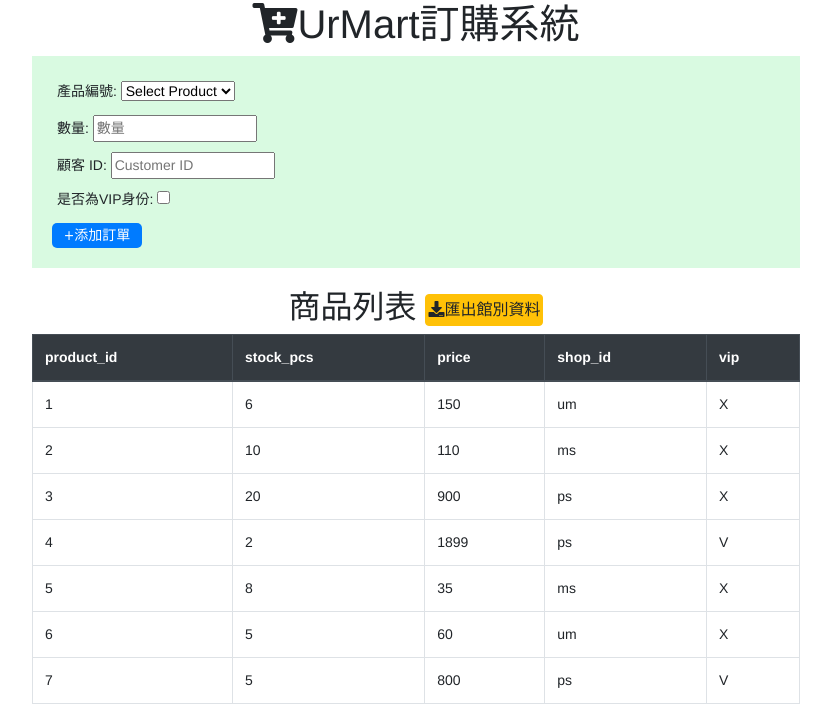
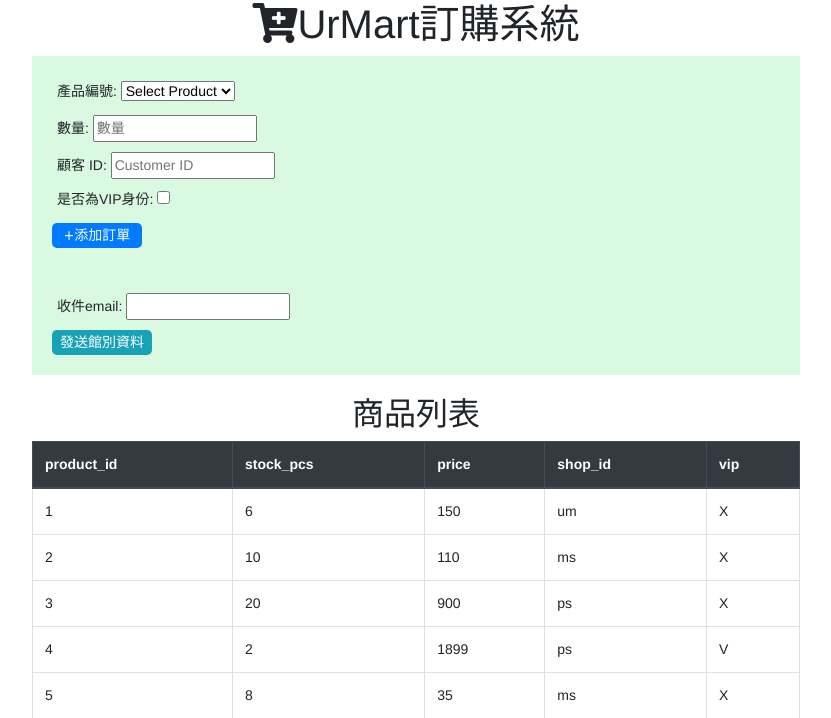
Before and after one commit to nicehorse06/django-shop-order-demo, a Django app: page / in a window 1280 px wide. Shown: the top 718 px of the page, without its empty margins (224-1055 px from the left). Run offline with Django 3.2, Linux system fonts and the light colour scheme; data comes from the database, SQL or seed files in the repository; data that the repository does not hold is empty; some libraries are stand-ins or nearby versions.

Commit message:
新增郵件發送統計資料功能

```diff
--- a/shop_web/order_page/forms.py
+++ b/shop_web/order_page/forms.py
@@ -20,3 +20,7 @@ class OrderPostForm(forms.Form):
             choices_value.extend(Product.objects.values_list(
                 'product_id', 'product_id'))
             this_field.choices = choices_value
+
+
+class ShopEmailForm(forms.Form):
+    recipient_email = forms.EmailField(required=True, label=u'收件email')
--- a/shop_web/order_page/static/css/main.css
+++ b/shop_web/order_page/static/css/main.css
@@ -18,7 +18,7 @@ h2 {
 input[type=submit] {
     border-radius: 5px;
     border: 0;
-    width: 25px;
+    width: 90px;
     height:25px;
     font-family: Tahoma;
     color: #fff;
@@ -27,12 +27,18 @@ input[type=submit] {
 input[type=submit].add {
     background-color: #007bff;
     border-color: #007bff;
-    width: 90px;
 }
 
 input[type=submit].cancel {
     background-color: #dc3545;
     border-color: #dc3545;
+    width: 25px;
+}
+
+input[type=submit].email {
+    background-color: #17a2b8;
+    border-color: #17a2b8;
+    width: 100px;
 }
 
 form.order {
--- a/shop_web/order_page/templates/order.html
+++ b/shop_web/order_page/templates/order.html
@@ -23,11 +23,14 @@
     <input class='add' type="submit" value="+添加訂單">
 </form>
 
-<h2>商品列表
-    <a href="{% url 'order_page:csv_export'%}" class="btn btn-warning">
-        <span><i class="fas fa-download"></i>匯出館別資料</span>
-    </a>
-</h2>
+<form class="order" method="post">
+    {{ email_form.as_p }}
+    {% csrf_token %}
+    <input type="hidden" name="_method" value="email">
+    <input class='email' type="submit" value="發送館別資料">
+</form>
+
+<h2>商品列表</h2>
 <table class="table table-bordered">
     <thead class="thead-dark">
         <tr>
--- a/shop_web/order_page/urls.py
+++ b/shop_web/order_page/urls.py
@@ -1,8 +1,7 @@
 from django.urls import path
-from .views import OrderView, csv_export
+from .views import OrderView
 
 app_name = 'order_page'
 urlpatterns = [
     path('', OrderView.as_view(), name='order'),
-    path('csv_export/', csv_export, name='csv_export'),
 ]
--- a/shop_web/order_page/views.py
+++ b/shop_web/order_page/views.py
@@ -2,12 +2,12 @@ import csv
 from django.shortcuts import render
 from django.http import HttpResponse
 from django.views import View
-from celery import shared_task
 from django.db.models import Sum
 
 from shop_web.settings import system_name
-from .forms import OrderPostForm
+from .forms import OrderPostForm, ShopEmailForm
 from .models import Product, Order
+from .tasks import send_email
 
 
 def add_order_check(function):
@@ -45,17 +45,21 @@ class OrderView(View):
         self.info_message = ''
         self.error_message = ''
         self.form = OrderPostForm()
+        self.email_form = ShopEmailForm()
         self.product_list = Product.objects.all()
         self.order_list = Order.objects.all()
         self.top_sell_id_list = Order.objects.top()
         method = self.request.POST.get('_method', '').lower()
         if method == 'delete':
             return self.delete(request)
+        elif method == 'email':
+            return self.shop_email(request)
         return super(OrderView, self).dispatch(request)
 
     def get(self, request):
         context = {
             'form': self.form,
+            'email_form': self.email_form,
             'product_list': self.product_list,
             'order_list': self.order_list,
             'top_sell_id_list': self.top_sell_id_list,
@@ -101,29 +105,10 @@ class OrderView(View):
 
         return self.get(request)
 
-
-@shared_task
-def csv_export(request):
-    response = HttpResponse(content_type='text/csv')
-    response['Content-Disposition'] = 'attachment; filename="shop_data.csv"'
-
-    writer = csv.writer(response)
-    writer.writerow(['館別', '總銷售金額', '總銷售數量', '總訂單數量'])
-    shop_id_list = Product.objects.values_list('shop_id', flat=True).distinct()
-    for this_shop_id in shop_id_list:
-        this_order_query = Order.objects.filter(product__shop_id=this_shop_id)
-        # 總銷售金額
-        total_sale_amount = 0
-        # 總銷售數量
-        total_sale_number = 0
-        # 總訂單數量
-        total_order_number = 0
-        for this_order in this_order_query:
-            total_sale_amount += this_order.qty * this_order.product.price
-            total_sale_number += this_order.qty
-            total_order_number += 1
-
-        writer.writerow([this_shop_id, total_sale_amount,
-                         total_sale_number, total_order_number])
-
-    return response
+    # 發信功能，todo 可再多檢查
+    def shop_email(self, request):
+        this_form = ShopEmailForm(request.POST)
+        this_recipient_email = request.POST.get('recipient_email')
+        send_email.delay(this_recipient_email)
+        self.info_message = '郵件已發送!'
+        return self.get(request)
--- a/shop_web/shop_web/celery_app.py
+++ b/shop_web/shop_web/celery_app.py
@@ -7,6 +7,7 @@ from celery.utils.log import get_task_logger
 # set the default Django settings module for the 'celery' program.
 os.environ.setdefault('DJANGO_SETTINGS_MODULE', 'shop_web.settings')
 
+# todo 改為用此方法
 # app = Celery('shop_web')
 
 # 指定消息中間件用 redis，URL 為 redis://127.0.0.1:6379
--- a/shop_web/shop_web/settings.py
+++ b/shop_web/shop_web/settings.py
@@ -124,7 +124,7 @@ STATIC_URL = '/static/'
 
 # Celery
 BROKER_URL = 'redis://localhost:6379'
-CELERY_RESULT_BACKEND = 'redis://localhost:6379'
+CELERY_RESULT_BACKEND = 'redis://localhost:6379/0'
 CELERY_ACCEPT_CONTENT = ['application/json']
 CELERY_TASK_SERIALIZER = 'json'
 CELERY_RESULT_SERIALIZER = 'json'
```
Also changed, not shown: shop_web/order_page/tasks.py (+5 -5 lines).
